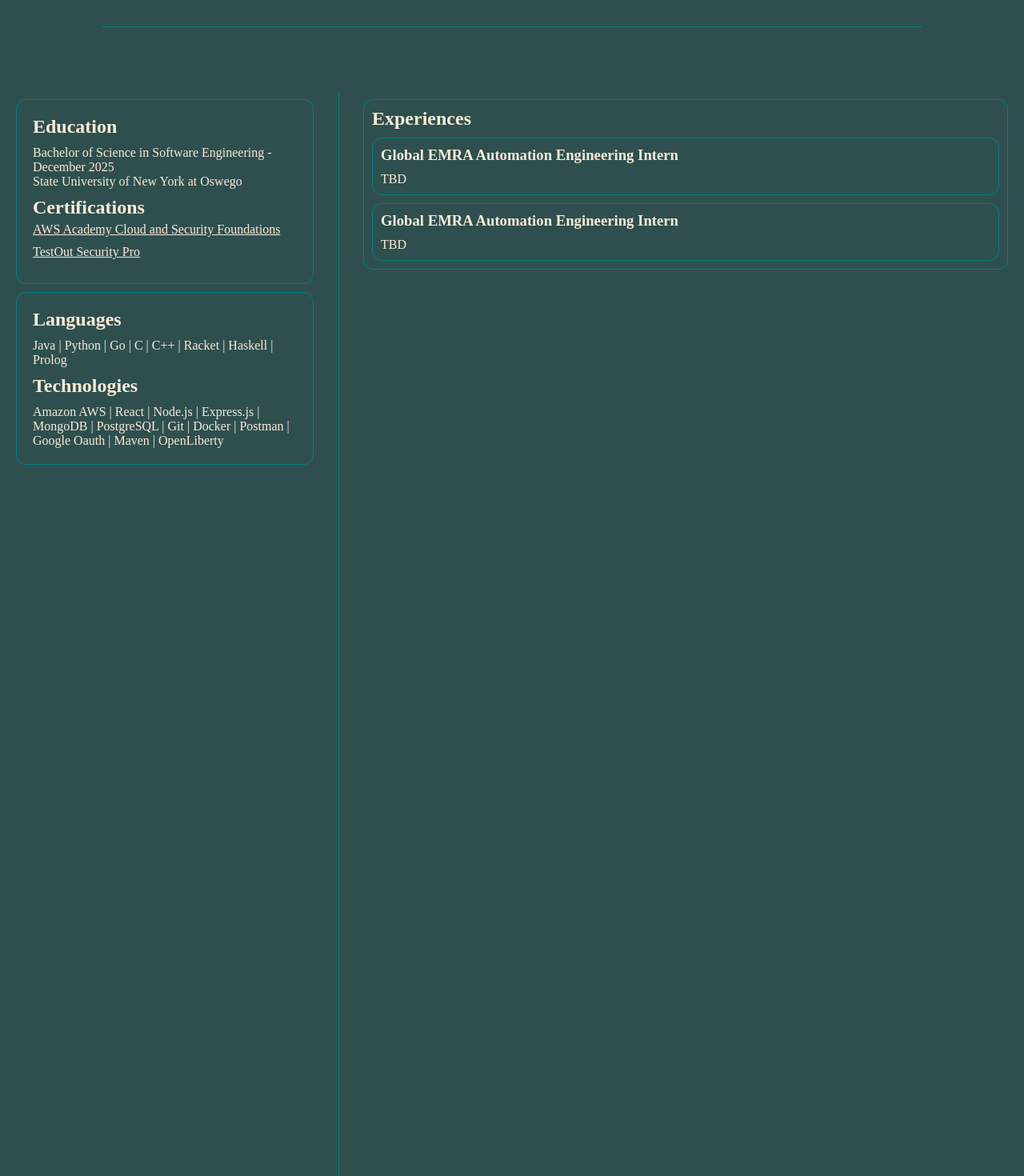
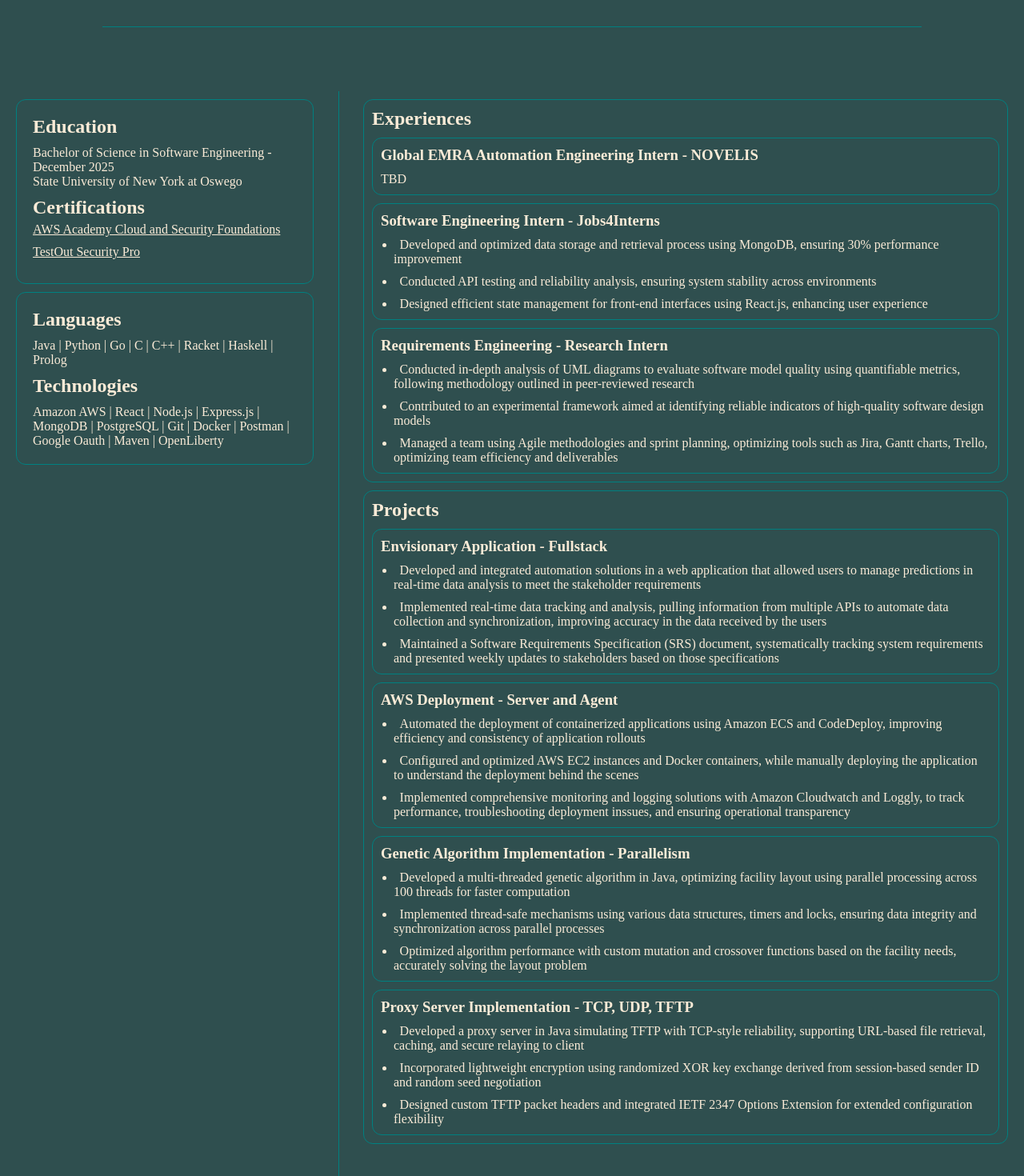
Before and after one commit to kparajul/Portfolio, a React (Create React App) app in the folder portfolio-site/: page / in a window 1280 px wide. Shown: the part 380-1850 px from the top of the page at 80% size. Built offline with nearby package versions, Linux system fonts and the light colour scheme.

Commit message:
experiences and projects

```diff
--- a/portfolio-site/public/index.html
+++ b/portfolio-site/public/index.html
@@ -2,43 +2,19 @@
 <html lang="en">
   <head>
     <meta charset="utf-8" />
-    <link rel="icon" type="image/svg+xml" href="%PUBLIC_URL%/k.svg" />
+
     <meta name="viewport" content="width=device-width, initial-scale=1" />
     <meta name="theme-color" content="#000000" />
     <meta
       name="description"
       content="Kritika Parajuli's Portfolio - Software Developer - SUNY Oswego"
     />
-    <link rel="apple-touch-icon" href="%PUBLIC_URL%/logo192.png" />
-    <!--
-      manifest.json provides metadata used when your web app is installed on a
-      user's mobile device or desktop. See https://developers.google.com/web/fundamentals/web-app-manifest/
-    -->
     <link rel="manifest" href="%PUBLIC_URL%/manifest.json" />
 
-    <!--
-      Notice the use of %PUBLIC_URL% in the tags above.
-      It will be replaced with the URL of the `public` folder during the build.
-      Only files inside the `public` folder can be referenced from the HTML.
-
-      Unlike "/favicon.ico" or "favicon.ico", "%PUBLIC_URL%/favicon.ico" will
-      work correctly both with client-side routing and a non-root public URL.
-      Learn how to configure a non-root public URL by running `npm run build`.
-    -->
     <title>Kritika</title>
   </head>
   <body>
     <noscript>You need to enable JavaScript to run this app.</noscript>
     <div id="root"></div>
-    <!--
-      This HTML file is a template.
-      If you open it directly in the browser, you will see an empty page.
-
-      You can add webfonts, meta tags, or analytics to this file.
-      The build step will place the bundled scripts into the <body> tag.
-
-      To begin the development, run `npm start` or `yarn start`.
-      To create a production bundle, use `npm run build` or `yarn build`.
-    -->
   </body>
 </html>
--- a/portfolio-site/src/components/Body.css
+++ b/portfolio-site/src/components/Body.css
@@ -40,7 +40,14 @@
 }
 
 .text-container{
-    margin-top: 10px;;
+    margin-top: 10px;
+    list-style-position: outside;
+}
+
+.text-container li{
+    margin-top: 10px;
+    text-indent: -0.9em;
+    padding-left: 1em;
 }
 
 .certifications a{
--- a/portfolio-site/src/components/Experiences.js
+++ b/portfolio-site/src/components/Experiences.js
@@ -4,21 +4,68 @@ import './Body.css';
 import './Header'
 
 const Experiences = () => (
-        <div className='experience-container'>
+<div>
+    <div className='experience-container'>
         <h2>Experiences</h2>
         <div className='experience-box'>
-            <h3>Global EMRA Automation Engineering Intern</h3>
+            <h3>Global EMRA Automation Engineering Intern - NOVELIS</h3>
              <div className='text-container'>
                 <p>TBD</p>
             </div>
         </div>
         <div className='experience-box'>
-            <h3>Global EMRA Automation Engineering Intern</h3>
+            <h3>Software Engineering Intern - Jobs4Interns</h3>
              <div className='text-container'>
-                <p>TBD</p>
+                <li>Developed and optimized data storage and retrieval process using MongoDB, ensuring 30% performance improvement</li>
+                <li>Conducted API testing and reliability analysis, ensuring system stability across environments</li>
+                <li>Designed efficient state management for front-end interfaces using React.js, enhancing user experience</li>
+            </div>
+        </div>
+        <div className='experience-box'>
+            <h3>Requirements Engineering - Research Intern</h3>
+             <div className='text-container'>
+                <li>Conducted in-depth analysis of UML diagrams to evaluate software model quality using quantifiable metrics, following methodology outlined in peer-reviewed research</li>
+                <li>Contributed to an experimental framework aimed at identifying reliable indicators of high-quality software design models</li>
+                <li>Managed a team using Agile methodologies and sprint planning, optimizing tools such as Jira, Gantt charts, Trello, optimizing team efficiency and deliverables</li>
+            </div>
+        </div>
+    </div>
+    <div className='experience-container'>
+        <h2>Projects</h2>
+        <div className='experience-box'>
+            <h3>Envisionary Application - Fullstack</h3>
+             <div className='text-container'>
+                <li>Developed and integrated automation solutions in a web application that allowed users to manage predictions in real-time data analysis to meet the stakeholder requirements</li>
+                <li>Implemented real-time data tracking and analysis, pulling information from multiple APIs to automate data collection and synchronization, improving accuracy in the data received by the users</li>
+                <li>Maintained a Software Requirements Specification (SRS) document, systematically tracking system requirements and presented weekly updates to stakeholders based on those specifications</li>
+            </div>
+        </div>
+        <div className='experience-box'>
+            <h3>AWS Deployment - Server and Agent</h3>
+             <div className='text-container'>
+                <li>Automated the deployment of containerized applications using Amazon ECS and CodeDeploy, improving efficiency and consistency of application rollouts</li>
+                <li>Configured and optimized AWS EC2 instances and Docker containers, while manually deploying the application to understand the deployment behind the scenes</li>
+                <li>Implemented comprehensive monitoring and logging solutions with Amazon Cloudwatch and Loggly, to track performance, troubleshooting deployment inssues, and ensuring operational transparency</li>
+            </div>
+        </div>
+        <div className='experience-box'>
+            <h3>Genetic Algorithm Implementation - Parallelism</h3>
+             <div className='text-container'>
+                <li>Developed a multi-threaded genetic algorithm in Java, optimizing facility layout using parallel processing across 100 threads for faster computation</li>
+                <li>Implemented thread-safe mechanisms using various data structures, timers and locks, ensuring data integrity and synchronization across parallel processes</li>
+                <li>Optimized algorithm performance with custom mutation and crossover functions based on the facility needs, accurately solving the layout problem</li>
+            </div>
+        </div>
+        <div className='experience-box'>
+            <h3>Proxy Server Implementation - TCP, UDP, TFTP</h3>
+             <div className='text-container'>
+                <li>Developed a proxy server in Java simulating TFTP with TCP-style reliability, supporting URL-based file retrieval, caching, and secure relaying to client</li>
+                <li>Incorporated lightweight encryption using randomized XOR key exchange derived from session-based sender ID and random seed negotiation</li>
+                <li>Designed custom TFTP packet headers and integrated IETF 2347 Options Extension for extended configuration flexibility</li>
             </div>
         </div>
     </div>
 
+</div>
 );
 export default Experiences;
```
Also changed, not shown: portfolio-site/src/App.css (+7 -7 lines), portfolio-site/public/k.svg, portfolio-site/src/logo.svg (deleted).
